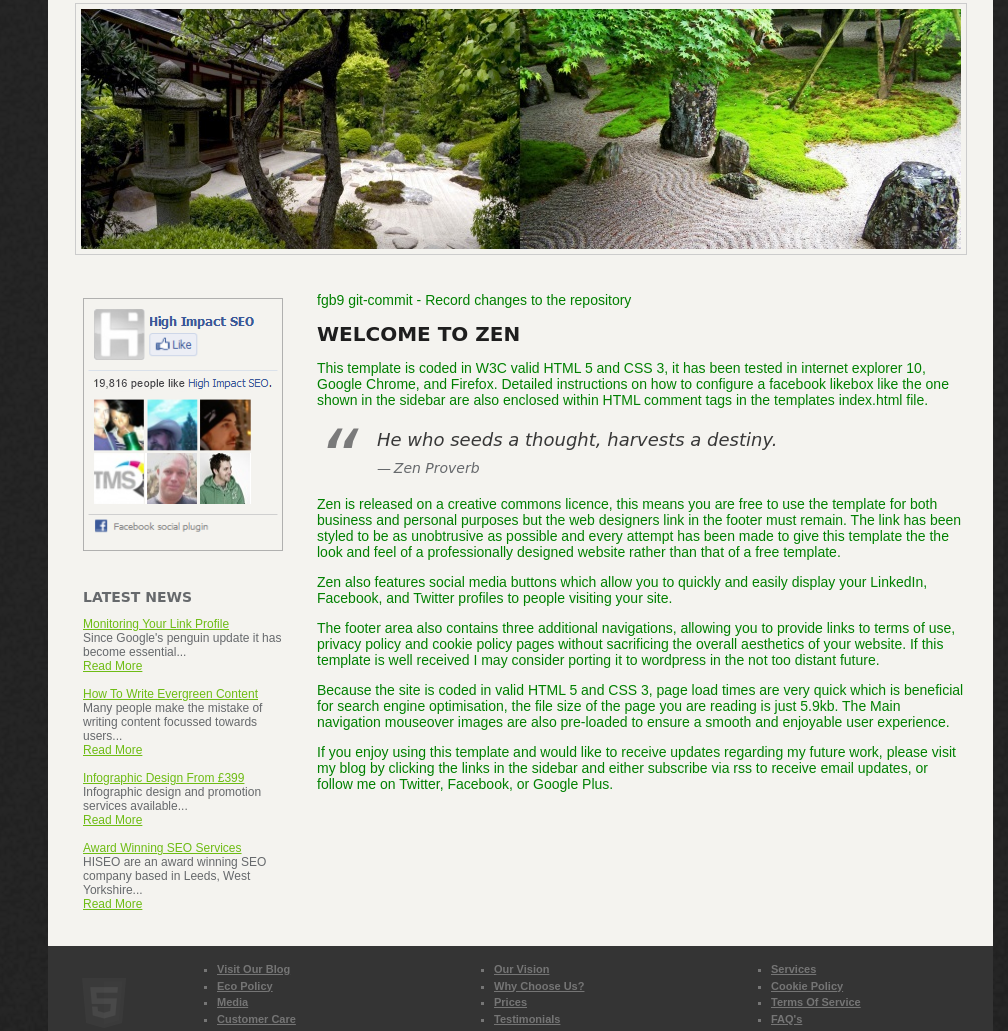
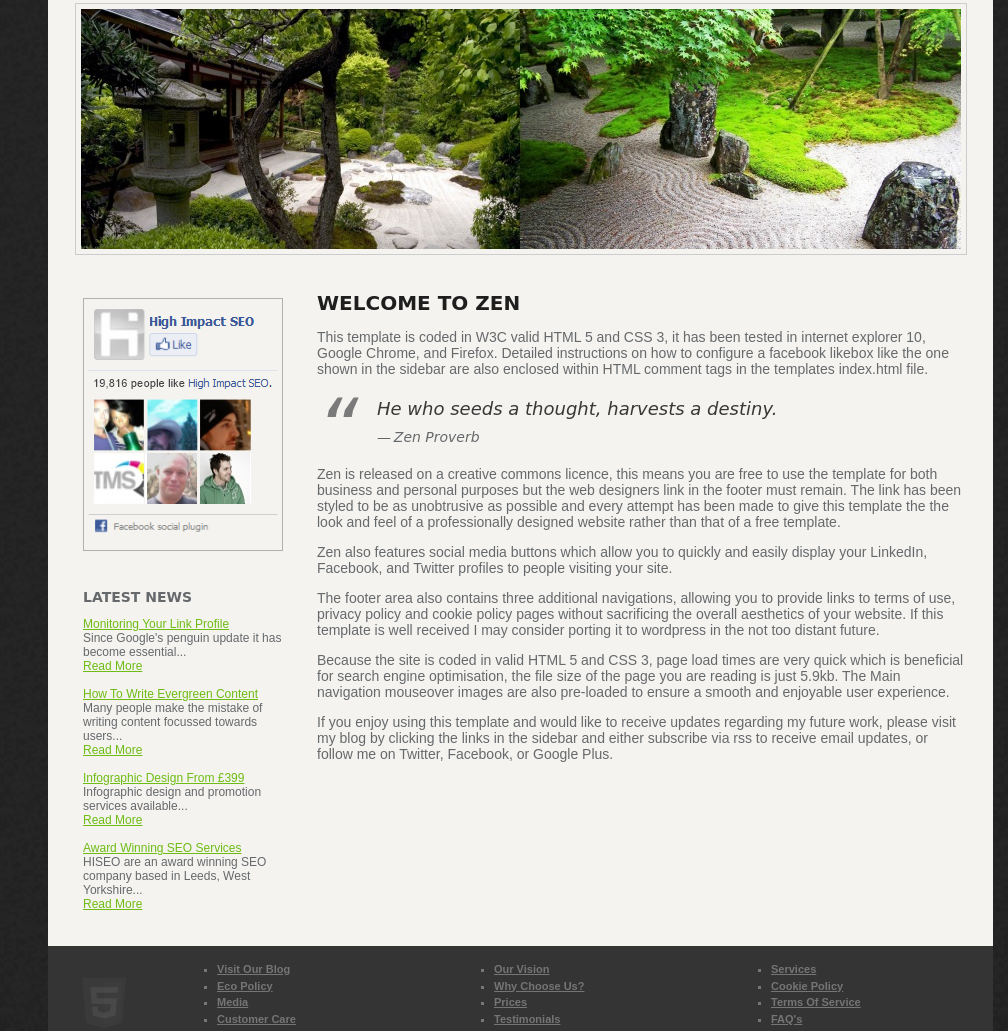
Before and after one commit to git-wirtz-9/hello-world-fgb9, a plain HTML site: page ZEN/index.html in a window 1280 px wide. Shown: the part 211-1242 px from the top of the page, without its empty margins (272-1280 px from the left). Drawn offline with Linux system fonts and the light colour scheme; a web font is replaced by a local one.

Commit message:
Revert: Add paragraph about git commit in index.html. Modify style: green text color fgb9
This reverts commit 11a3f2264b0de44350027cc8b8fe54b7710293be.

```diff
--- a/ZEN/index.html
+++ b/ZEN/index.html
@@ -37,9 +37,6 @@
 <div class="page">
 
 <div class="main">
-
-<p>fgb9 git-commit - Record changes to the repository</p>
-
 <h1>Welcome To ZEN</h1>
 <p>This template is coded in W3C valid HTML 5 and CSS 3, it has been tested in internet explorer 10, Google Chrome, and Firefox. Detailed instructions on how to configure a facebook likebox like the one shown in the sidebar are also enclosed within HTML comment tags in the templates index.html file.</p>
 <blockquote>He who seeds a thought, harvests a destiny.<cite>Zen Proverb</cite></blockquote>
--- a/ZEN/style.css
+++ b/ZEN/style.css
@@ -13,12 +13,6 @@ body {
   width: 100%;
   background:url(images/background.png) repeat left top;
 }
-
-/* fgb9 */
-.main {
-  color: green;
-}
-
 a:link, a:hover {
   color: #66696C;
   text-decoration: underline;
```
